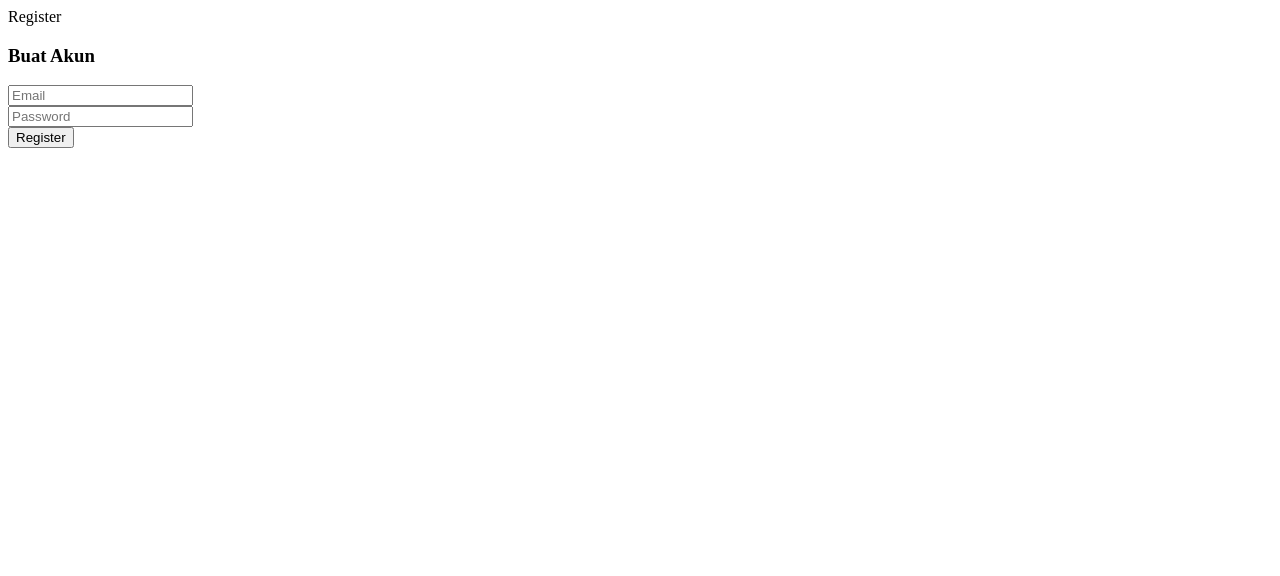
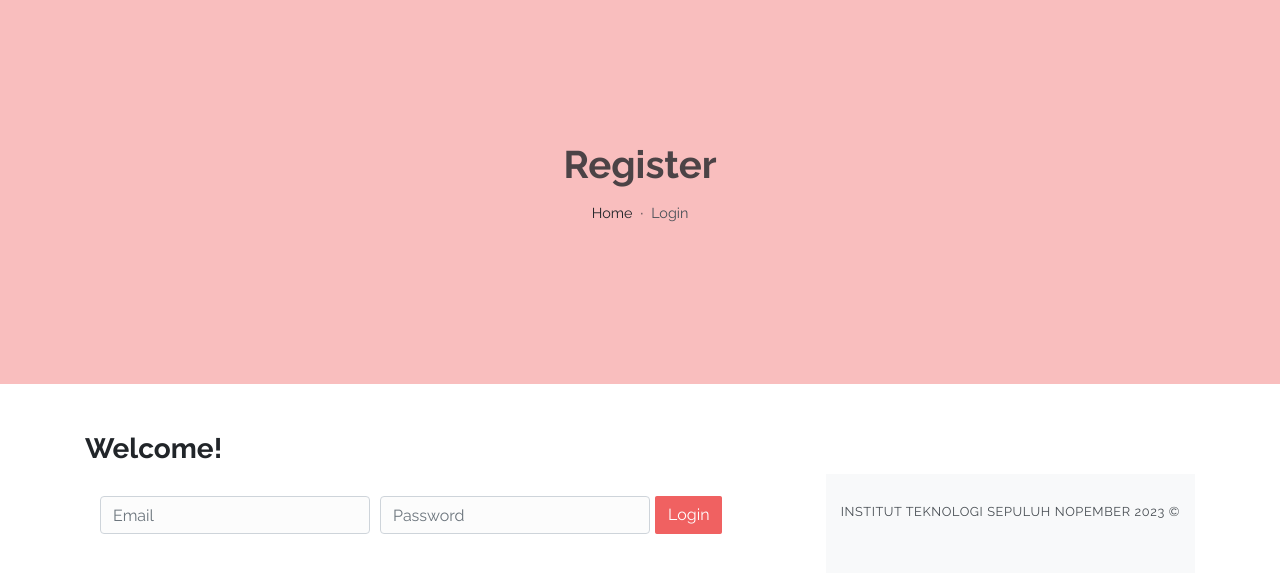
Before and after one commit to tubesalpro/tubesalpro.github.io, a plain HTML site: page register.html in a window 1280 px wide. Drawn offline with Linux system fonts and the light colour scheme.

Commit message:
our pict

```diff
--- a/register.html
+++ b/register.html
@@ -1,11 +1,35 @@
+<!DOCTYPE html>
+<html lang="en">
+<head>
+   <meta charset="utf-8">
+    <meta name="viewport" content="width=device-width, initial-scale=1, shrink-to-fit=no">
+    <meta name="description" content="Start your development with Ollie landing page.">
+    <meta name="author" content="Devcrud">
+    <title>Register Page</title>
+   <!-- font icons -->
+   <link rel="stylesheet" href="assets/vendors/themify-icons/css/themify-icons.css">
+   <!-- Bootstrap + Steller  -->
+   <link rel="stylesheet" href="assets/css/ollie.css">
+</head>
+<body>
+
+   <!-- Page Header -->
    <header class="header header-mini">
       <div class="header-title">Register</div>
- </header>
+      <nav aria-label="breadcrumb">
+         <ol class="breadcrumb">
+            <li class="breadcrumb-item"><a href="/">Home</a></li>
+            <li class="breadcrumb-item active" aria-current="page">Login</li>
+         </ol>
+      </nav>
+   </header> <!-- End Of Page Header -->
 
-<section id="contact" class="section pb-0">
+   <!-- main content -->
+   <div class="container">
 
+      <!-- Buttons -->
+      <h3 class="mt-5"> Welcome! </h3>
       <div class="container">
-        <h3 class="section-title mb-5"> Buat Akun </h3>
 
          <div class="row align-items-center justify-content-between">
              <div class="col-md-8 col-lg-7">
@@ -19,8 +43,23 @@
                              <input type="email" class="form-control" placeholder="Password">
                          </div>
                          <div class="form-group">
-                            <input type="submit" class="btn btn-primary btn-block" value="Register">
+                            <input type="submit" class="btn btn-primary btn-block" value="Login">
                         </div>
                      </div>
                  </form>
          </div>
+
+   <!-- Page Footer -->
+    <footer class="footer py-4 bg-light">
+        <div class="container text-center">
+            <p class="mb-4 small">INSTITUT TEKNOLOGI SEPULUH NOPEMBER <script>document.write(new Date().getFullYear())</script> &copy; </p>
+        </div>
+    </footer>
+    <!-- End of page footer -->
+
+   <!-- core  -->
+   <script src="assets/vendors/jquery/jquery-3.4.1.js"></script>
+   <script src="assets/vendors/bootstrap/bootstrap.bundle.js"></script>
+
+</body>
+</html>
```
Also changed, not shown: login.html (+1 -1 lines). Lines whose indentation alone changed are shown as unchanged.
